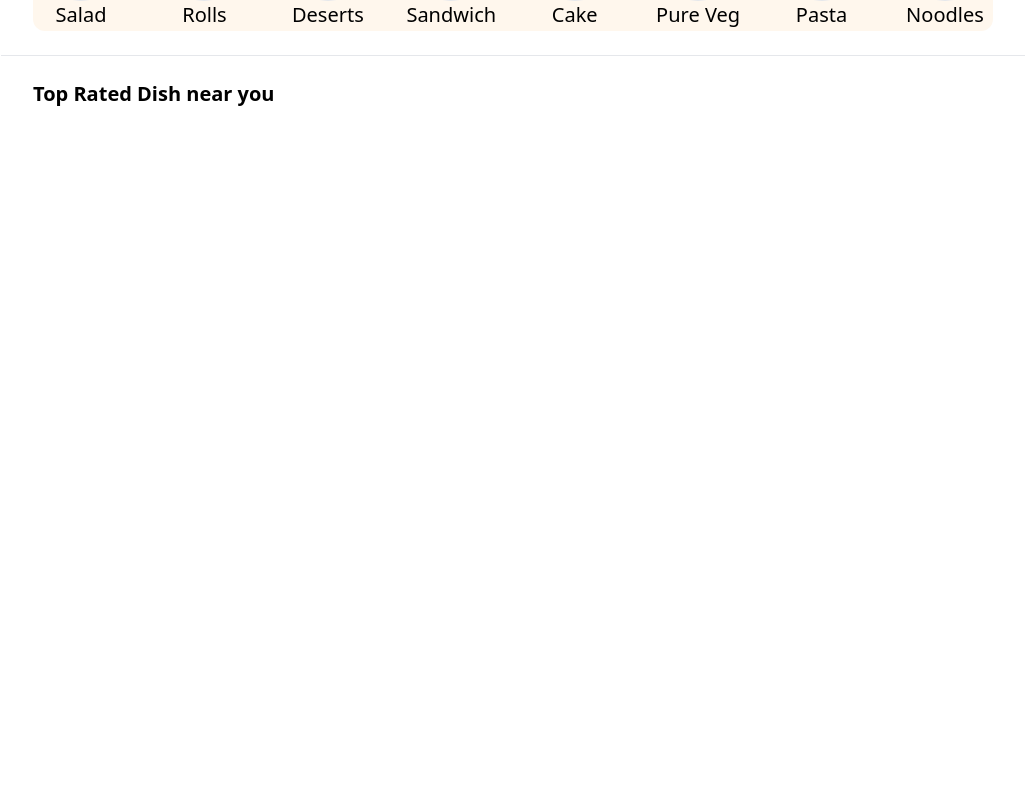
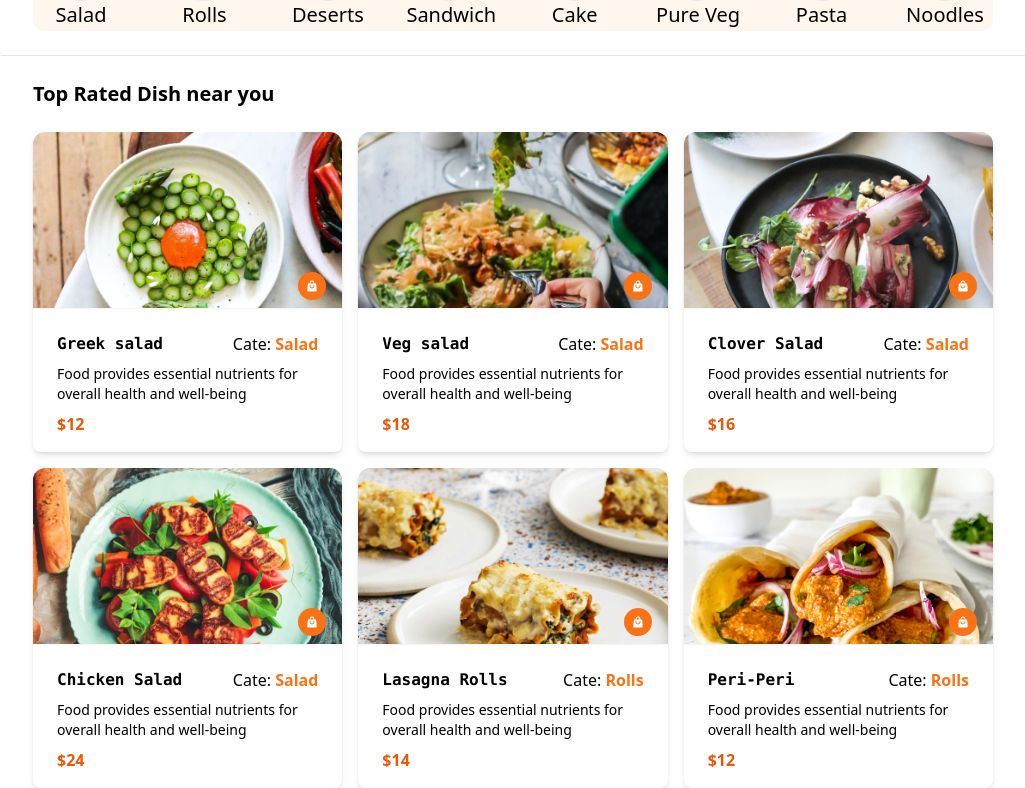
Before and after one commit to Sudhanshusingh315/foodOrderingApp, a React (Vite) app in the folder frontend/: page / in a window 1280 px wide. Shown: the part 673-1461 px from the top of the page, without its empty margins (127-1152 px from the left). Before the commit the page ends 800 px from the top, so only its background shows below. Built offline with nearby package versions, Linux system fonts and the light colour scheme.

Commit message:
food card and footer

```diff
--- a/frontend/src/assets/food del assets/frontend_assets/assets.js
+++ b/frontend/src/assets/food del assets/frontend_assets/assets.js
@@ -155,7 +155,7 @@ export const food_list = [
         category: "Rolls"
     }, {
         _id: "6",
-        name: "Peri Peri Rolls",
+        name: "Peri-Peri ",
         image: food_6,
         price: 12,
         description: "Food provides essential nutrients for overall health and well-being",
--- a/frontend/src/components/FoodGrid.jsx
+++ b/frontend/src/components/FoodGrid.jsx
@@ -2,12 +2,57 @@ export default function FoodGrid({ showFilterData }) {
   console.log(showFilterData);
   return (
     <>
-      <div className="container font-bold text-xl ">
+      <div className="container font-bold text-xl my-6 ">
         Top Rated Dish near you
       </div>
-      <div className="container grid md:grid-cols-3 lg:grid-cols-4">
+      <div className="container grid grid-cols-2 md:grid-cols-3 lg:grid-cols-3 gap-4 ">
         {showFilterData.map((items, index) => {
-          return <></>;
+          return (
+            <>
+              <div className="w-[100%] h-80 lg:w-[100%] lg:h-80 flex flex-col justify-start items-baseline shadow-md rounded-lg">
+                <div className="w-100 h-100 mx-auto h-100 relative overflow-hidden rounded-tr-xl rounded-tl-xl shadow-sm">
+                  <img
+                    src={items.image}
+                    alt="/"
+                    className="w-100 h-100 object-cover"
+                  />
+                  <p className="w-7 h-7 bg-orange-500 text-white absolute bottom-0 right-0 mb-2 mr-4 flex justify-center items-center rounded-full p-2 hover:bg-orange-600">
+                    <svg
+                      xmlns="http://www.w3.org/2000/svg"
+                      viewBox="0 0 20 20"
+                      fill="currentColor"
+                      className="w-6 h-6"
+                    >
+                      <path
+                        fillRule="evenodd"
+                        d="M6 5v1H4.667a1.75 1.75 0 0 0-1.743 1.598l-.826 9.5A1.75 1.75 0 0 0 3.84 19H16.16a1.75 1.75 0 0 0 1.743-1.902l-.826-9.5A1.75 1.75 0 0 0 15.333 6H14V5a4 4 0 0 0-8 0Zm4-2.5A2.5 2.5 0 0 0 7.5 5v1h5V5A2.5 2.5 0 0 0 10 2.5ZM7.5 10a2.5 2.5 0 0 0 5 0V8.75a.75.75 0 0 1 1.5 0V10a4 4 0 0 1-8 0V8.75a.75.75 0 0 1 1.5 0V10Z"
+                        clipRule="evenodd"
+                      />
+                    </svg>
+                  </p>
+                </div>
+                <div className="  w-[100%] px-6 py-4">
+                  <div className="flex justify-between  gap-2 my-2  items-center">
+                    <div className=" font-semibold font-mono ">
+                      {items.name}
+                    </div>
+                    <div>
+                      Cate:{" "}
+                      <span className="font-semibold text-orange-500">
+                        {items.category}
+                      </span>
+                    </div>
+                  </div>
+                  <div className="flex flex-col">
+                    <div className="text-sm">{items.description}</div>
+                    <div className="text-orange-600 font-semibold mt-2">
+                      ${items.price}
+                    </div>
+                  </div>
+                </div>
+              </div>
+            </>
+          );
         })}
       </div>
     </>
--- /dev/null
+++ b/frontend/src/components/Footer.jsx
@@ -0,0 +1,40 @@
+import { assets } from "../assets/food del assets/frontend_assets/assets";
+
+export default function Footer() {
+  return (
+    <>
+      <div className="container grid grid-cols-4 min-h-36 py-8 px-4 bg-gray-800 mt-4  gap-2 lg:gap-4 rounded-tr-3xl rounded-tl-3xl">
+        <div className="col-span-2 flex justify-center items-start flex-col">
+          <div>
+            <img src={assets.logo} alt="" className="w-40 min-h-4 my-2" />
+          </div>
+          <div className="text-white mt-2">
+            Lorem, ipsum dolor sit amet consectetur adipisicing elit. Ullam
+            beatae reiciendis, voluptates enim eius blanditiis, hic animi
+          </div>
+          <div>
+            <div className="flex py-4 gap-2 ">
+              <img src={assets.facebook_icon} alt="/" className="w-12 h-12" />
+              <img src={assets.linkedin_icon} alt="/" className="w-12 h-12" />
+              <img src={assets.twitter_icon} alt="/" className="w-12 h-12" />
+            </div>
+          </div>
+        </div>
+        {/* grid second part */}
+        <div className="flex flex-col col-start-3 col-end-5">
+          <div className="font-bold text-2xl text-white font-mono w-40 min-h-12">
+            COMPANY
+          </div>
+          <ul className="text-white flex flex-col gap-2 text-xl">
+            <li>Home</li>
+            <li>About us</li>
+            <li>Delivery</li>
+            <li>Privary Policy</li>
+          </ul>
+        </div>
+        {/* grid third part*/}
+        <div></div>
+      </div>
+    </>
+  );
+}
--- a/frontend/src/components/Index.jsx
+++ b/frontend/src/components/Index.jsx
@@ -1,11 +1,13 @@
 import { Outlet } from "react-router-dom";
 import NavBar from "./NavBar";
+import Footer from "./Footer";
 
 export default function Index() {
   return (
     <>
       <NavBar />
       <Outlet />
+      <Footer/>
     </>
   );
 }
--- a/frontend/src/components/MenuItems.jsx
+++ b/frontend/src/components/MenuItems.jsx
@@ -21,18 +21,20 @@ export default function MenuItems() {
 
   // second task is to get the array from the origal menu_list
   useEffect(() => {
-  "inside use effect"
+    "inside use effect";
     newFilterItem();
   }, [category]);
 
   function newFilterItem() {
-    if(category.length>0){
-      let newData = category.map((item)=>{
-        let tempResult = food_list.filter((el)=>{ return el.category===item})
+    if (category.length > 0) {
+      let newData = category.map((item) => {
+        let tempResult = food_list.filter((el) => {
+          return el.category === item;
+        });
         return tempResult;
-      })
+      });
       setShowFitlerData(newData.flat());
-    }else{
+    } else {
       setShowFitlerData(food_list);
     }
   }
@@ -55,7 +57,11 @@ export default function MenuItems() {
                   onClick={() => {
                     handleCategory(item.menu_name);
                   }}
-                  className="w-20 h-20  overflow-hidden p-1 border-4 rounded-full active:border-orange-600 active:p-2"
+                  className={
+                    category.includes(item.menu_name)
+                      ? "w-20 h-20  overflow-hidden p-1 border-4 rounded-full borded-2 border-orange-500"
+                      : "w-20 h-20  overflow-hidden p-1 border-4 rounded-full "
+                  }
                 >
                   <img
                     src={item.menu_image}
@@ -70,6 +76,8 @@ export default function MenuItems() {
         </div>
       </div>
       <hr className="container my-6" />
+
+      {/* food grid is here */}
       <FoodGrid showFilterData={showFilterData} />
     </>
   );
```
